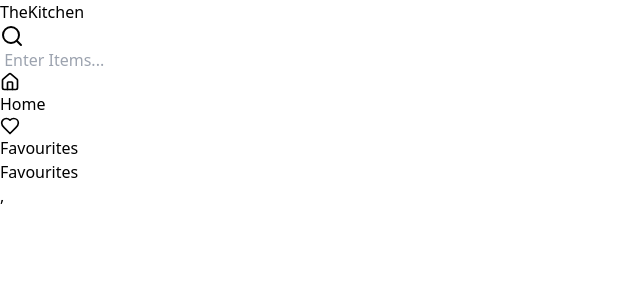
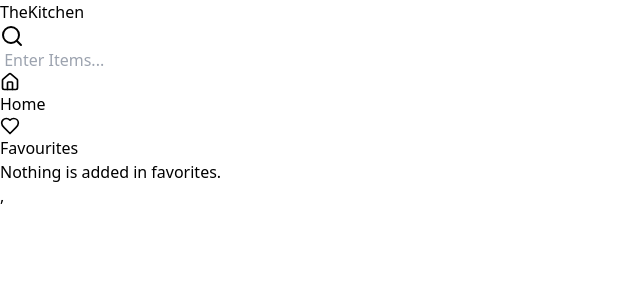
Before and after one commit to kshipraDewat/TheKitchen, a React (Vite) app: page /favourites in a window 1280 px wide. Shown: the top 300 px of the page, without its empty margins (0-640 px from the left). Built offline with nearby package versions, Linux system fonts and the light colour scheme.

Commit message:
Favourite page

```diff
--- a/src/Context.jsx
+++ b/src/Context.jsx
@@ -29,9 +29,18 @@
     }
 
     function handleAddToFav(getCurrentItem){
+      let cpyFavoritesList = [...favouritesList];
+      const index = cpyFavoritesList.findIndex(item=> item.id === getCurrentItem.id)
 
+      if(index === -1) {
+        cpyFavoritesList.push(getCurrentItem);
+      }
+      else {
+        cpyFavoritesList.splice(index)
+      }
+
+      setFavouritesList(cpyFavoritesList)
     }
-
     return(
         <GlobalContext.Provider value={{ searchParam,loading, recipeList,recipeDetailsData, setRecipeDetailsData, setSearchParam,handleSubmit,handleAddToFav,favouritesList }}>
           {props.children}
--- a/src/components/NavBar.jsx
+++ b/src/components/NavBar.jsx
@@ -1,21 +1,27 @@
 import { Heart, Home, Search } from 'lucide-react';
+import React, { useContext, useEffect, useState } from 'react'
 import { Link } from 'react-router-dom'
+import { GlobalContext } from '../Context';
 
 
 const NavBar = () => {
 
+  const {searchParam, setSearchParam,handleSubmit} = useContext(GlobalContext);
+
 
   return (
-    <div className='flex justify-between items-center py-5 px-8 md:px-20 shadow md:shadow-none items-center'>
+    <div className='flex justify-between items-center py-5 px-10 shadow md:shadow-none items-center'>
       <div>
         <h1 className='text-2xl font-bold'>The<span className='text-green-400'>Kitchen</span></h1>
       </div>
-       <form  className='hidden md:flex md:w-[25vw] ms-28 border bg-white rounded-lg flex items-center px-2 py-1 '>
+       <form onSubmit={handleSubmit} className='hidden md:flex md:w-[25vw] ms-28 border bg-white rounded-lg flex items-center px-2 py-1 '>
 
          <Search className='stroke-gray-400 sm:hidden lg:block'/>
         <input
           type="text"
           name="search"
+          value={searchParam}
+          onChange={(event) => setSearchParam(event.target.value)}
           placeholder=" Enter Items..."
           className='outline-none p-2 w-[20vw] rounded-lg'
         />
@@ -23,8 +29,9 @@
       </form>
       <div className='flex gap-5 md:gap-16 '>
 
-        <Link to={'/'} className='font-semibold hover:text-green-400 flex gap-1 items-center'> <Home size={20}/> Home</Link>
-        <Link to={'/favourites '} className='font-semibold hover:text-green-400 flex gap-1 items-center '> <Heart size={20}/>  Favourites</Link>
+        <Link to={'/'} className='font-semibold focus:text-green-400 flex gap-1 items-center'> <Home size={20}/> Home</Link>
+        <Link to={'/favourites '} className='font-semibold focus:text-green-400 flex gap-1 items-center '> <Heart size={20}/>  Favourites</Link>
+
       </div>
     </div>
   )
--- a/src/components/RecipeItem.jsx
+++ b/src/components/RecipeItem.jsx
@@ -19,8 +19,7 @@
         <span className='font-thin text-sm  text-gray-500'>{item?.publisher}</span>
         <div className='flex justify-between items-center'>
         <h3 className=' font-bold'>{item?.title}</h3>
-        <Link to={`recipe-item/${item?.id}`} className='flex items-center gap-1 bg-green-400 text-white font-bold p-2 rounded text-sm'><CookingPot size={15}/>Recipe</Link>
-        {/* <Button variant='secondary' className='bg-green-400 text-white font-bold gap-1'><CookingPot size={15}/>Recipe</Button> */}
+        <Link to={`/recipe-item/${item?.id}`} className='flex items-center gap-1 bg-green-400 text-white font-bold p-2 rounded text-sm'><CookingPot size={15}/>Recipe</Link>
         </div>
       </div>
     </div>
--- a/src/main.jsx
+++ b/src/main.jsx
@@ -3,7 +3,7 @@
 import './index.css'
 import App from './App.jsx'
 import { ContextProvider } from './Context.jsx'
-import { BrowserRouter } from 'react-router-dom'
+import { BrowserRouter} from 'react-router-dom'
 
 createRoot(document.getElementById('root')).render(
  <BrowserRouter>
--- a/src/pages/Favourites.jsx
+++ b/src/pages/Favourites.jsx
@@ -1,9 +1,25 @@
-import React from 'react'
+
+import React, { useContext } from 'react'
+import { GlobalContext } from '../Context';
+import RecipeItem from '../components/RecipeItem';
 
 const Favourites = () => {
+
+
+  const {favouritesList} = useContext(GlobalContext);
+
   return (
-    <div>
-      Favourites
+    <div className='py-10 container mx-auto flex flex-wrap justify-center gap-10'>
+
+      {favouritesList && favouritesList.length > 0 ? (
+        favouritesList.map((item) => <RecipeItem item={item} />)
+      ) : (
+        <div>
+          <p className="lg:text-4xl text-xl text-center text-black font-extrabold">
+            Nothing is added in favorites.
+          </p>
+        </div>
+      )}
     </div>
   )
 }
--- a/src/pages/Home.jsx
+++ b/src/pages/Home.jsx
@@ -27,7 +27,7 @@
       {recipeList && recipeList.length > 0 ?
       recipeList.map((item)=> <RecipeItem item={item} />)
       : <div className='flex flex-col items-center gap-5'>
-        <img src={img} alt="" className='relative  w-[90vw] h-[40vh] md:h-[70vh] rounded-lg  ' />
+        <img src={img} alt="" className='relative  w-[90vw] h-[40vh] md:h-[60vh] rounded-lg  ' />
         <div>
 
         </div>
```
